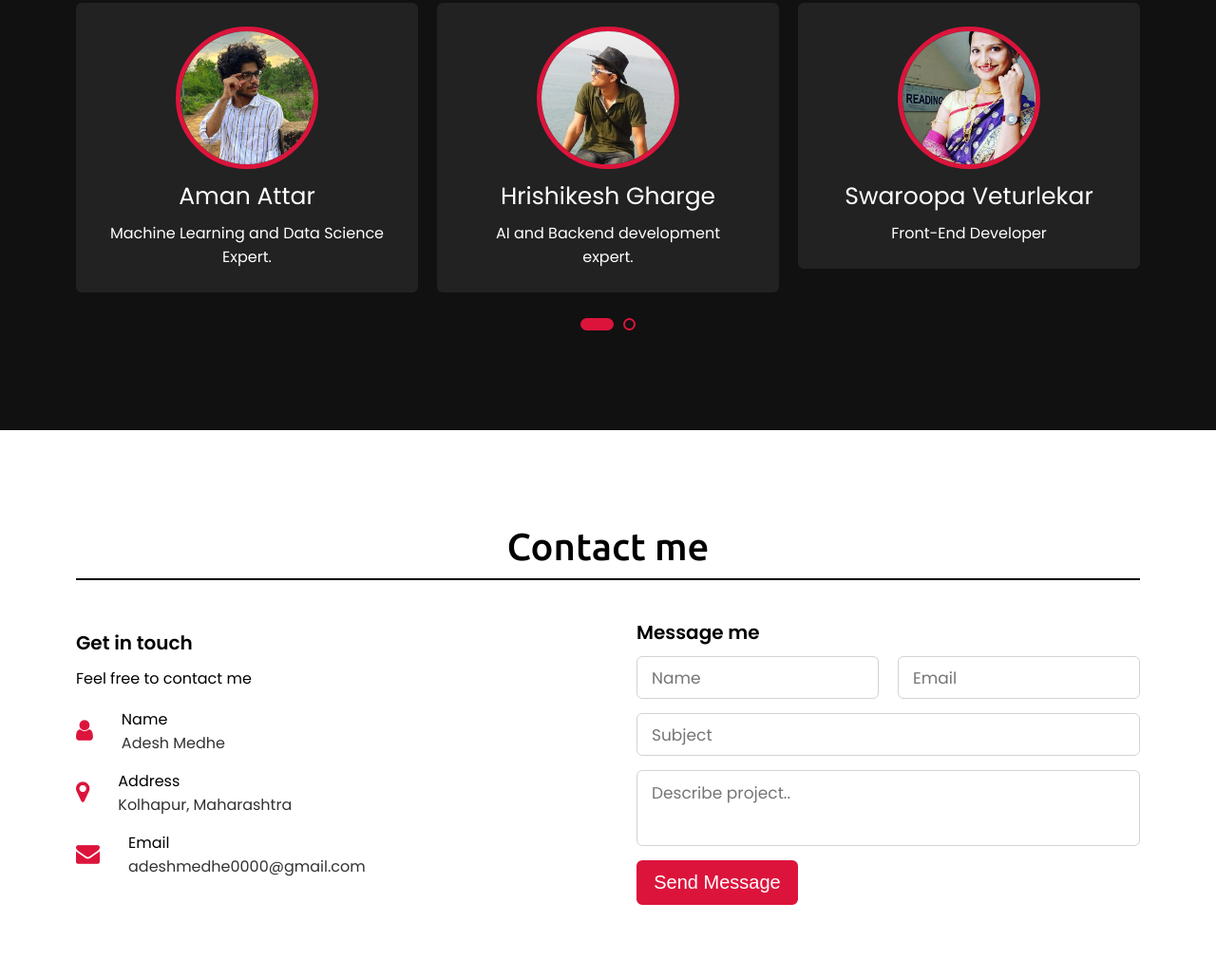
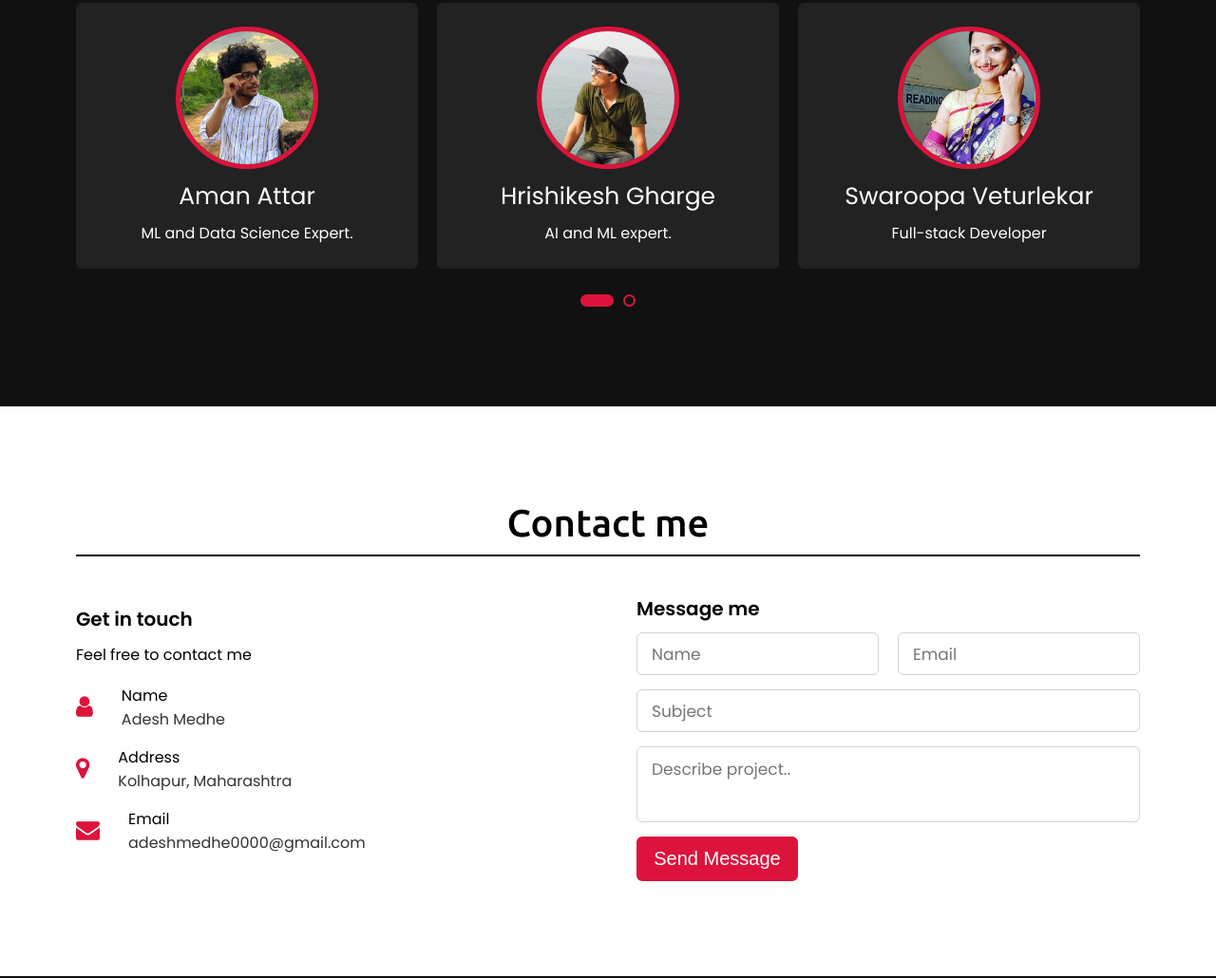
Before and after one commit to adeshmedhe/Portfolio, a plain HTML site: page index.html in a window 1280 px wide. Shown: the part 2863-3893 px from the top of the page at 95% size. Drawn offline with nearby package versions, Linux system fonts and the light colour scheme; a script that the page names is missing.

Commit message:
Update index.html

```diff
--- a/index.html
+++ b/index.html
@@ -183,7 +183,7 @@
                 <div class="box">
                     <img src="images/aman.PNG" alt="">
                     <div class="text">Aman Attar</div>
-                    <p>Machine Learning and Data Science Expert.</p>
+                    <p>ML and Data Science Expert.</p>
                 </div>
             </div>
 
@@ -191,7 +191,7 @@
                 <div class="box">
                     <img src="images/hrishikesh.jpg" alt="">
                     <div class="text">Hrishikesh Gharge</div>
-                    <p>AI and Backend development expert.</p>
+                    <p>AI and ML expert.</p>
                 </div>
             </div>
 
@@ -199,7 +199,7 @@
                 <div class="box">
                     <img src="images/swaroopa.PNG" alt="">
                     <div class="text">Swaroopa Veturlekar</div>
-                    <p>Front-End Developer</p>
+                    <p>Full-stack Developer</p>
                 </div>
             </div>
 
@@ -207,7 +207,7 @@
                 <div class="box">
                     <img src="images/omkar.PNG" alt="">
                     <div class="text">Omkar Bujare</div>
-                    <p>Machine learning expert.</p>
+                    <p>ML expert.</p>
                 </div>
             </div>
         </div>
```
